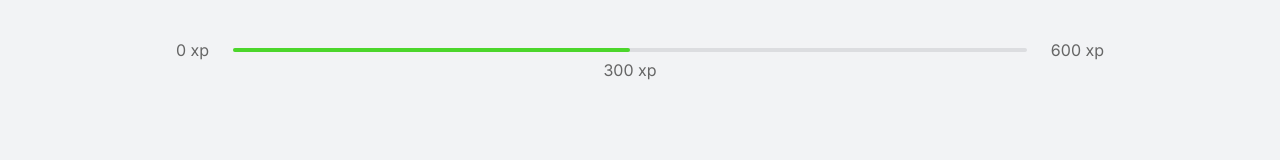
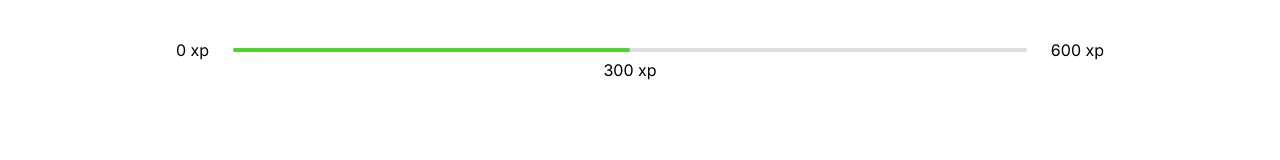
Before and after one commit to rebecasouza/moveit_react, a Next.js app in the folder web/: page / in a window 1280 px wide. Shown: the top 160 px of the page. Built offline with nearby package versions, Linux system fonts and the light colour scheme.

Commit message:
Adds global theme
Issue: #12

```diff
--- a/web/src/assets/styles/colors.ts
+++ /dev/null
@@ -1,15 +0,0 @@
-const colors = {
-  white: "#FFF",
-  background: "#F2F3F5",
-  grayLine: "#DCDDE0",
-  text: "#666666",
-  textHighlight: "#B3B9FF",
-  title: "#2E384D",
-  red: "#E83F5B",
-  green: "#4CD62B",
-  blue: "#5965E0",
-  blueDark: "#4953B8",
-  blueTwitter: "#2AA9E0",
-};
-
-export default colors;
--- a/web/src/assets/styles/global.ts
+++ b/web/src/assets/styles/global.ts
@@ -1,5 +1,5 @@
-import { createGlobalStyle } from "styled-components";
-import colors from "./colors";
+import { createGlobalStyle } from 'styled-components';
+import colors from './theme';
 
 export default createGlobalStyle`
   html {
--- /dev/null
+++ b/web/src/assets/styles/theme.ts
@@ -0,0 +1,17 @@
+const theme = {
+  colors: {
+    white: '#FFF',
+    background: '#F2F3F5',
+    grayLine: '#DCDDE0',
+    text: '#666666',
+    textHighlight: '#B3B9FF',
+    title: '#2E384D',
+    red: '#E83F5B',
+    green: '#4CD62B',
+    blue: '#5965E0',
+    blueDark: '#4953B8',
+    blueTwitter: '#2AA9E0',
+  },
+};
+
+export default theme;
--- a/web/src/components/ExperienceBar/styles.ts
+++ b/web/src/components/ExperienceBar/styles.ts
@@ -1,5 +1,5 @@
-import styled from "styled-components";
-import colors from "../../assets/styles/colors";
+import styled from 'styled-components';
+import colors from '../../assets/styles/theme';
 
 export const Header = styled.header`
   display: flex;
@@ -13,14 +13,14 @@
     flex: 1;
     height: 4px;
     border-radius: 4px;
-    background: ${colors.grayLine};
+    background: ${props => props.theme.colors.grayLine};
     margin: 0 1.5rem;
     position: relative;
 
     div {
       height: 4px;
       border-radius: 4px;
-      background: ${colors.green};
+      background: ${props => props.theme.colors.green};
     }
 
     span {
--- a/web/src/pages/_app.tsx
+++ b/web/src/pages/_app.tsx
@@ -1,14 +1,16 @@
 import React from 'react';
 import { AppProps } from 'next/app';
+import { ThemeProvider } from 'styled-components';
 
 import GlobalStyle from '../assets/styles/global';
+import theme from '../assets/styles/theme';
 
 const MyApp: React.FC<AppProps> = ({ Component, pageProps }) => {
   return (
-    <>
+    <ThemeProvider theme={theme}>
       <GlobalStyle />
       <Component {...pageProps} />;
-    </>
+    </ThemeProvider>
   );
 };
 
```
Also changed, not shown: web/src/assets/styles/styled.d.ts (added, +11 -0 lines).
